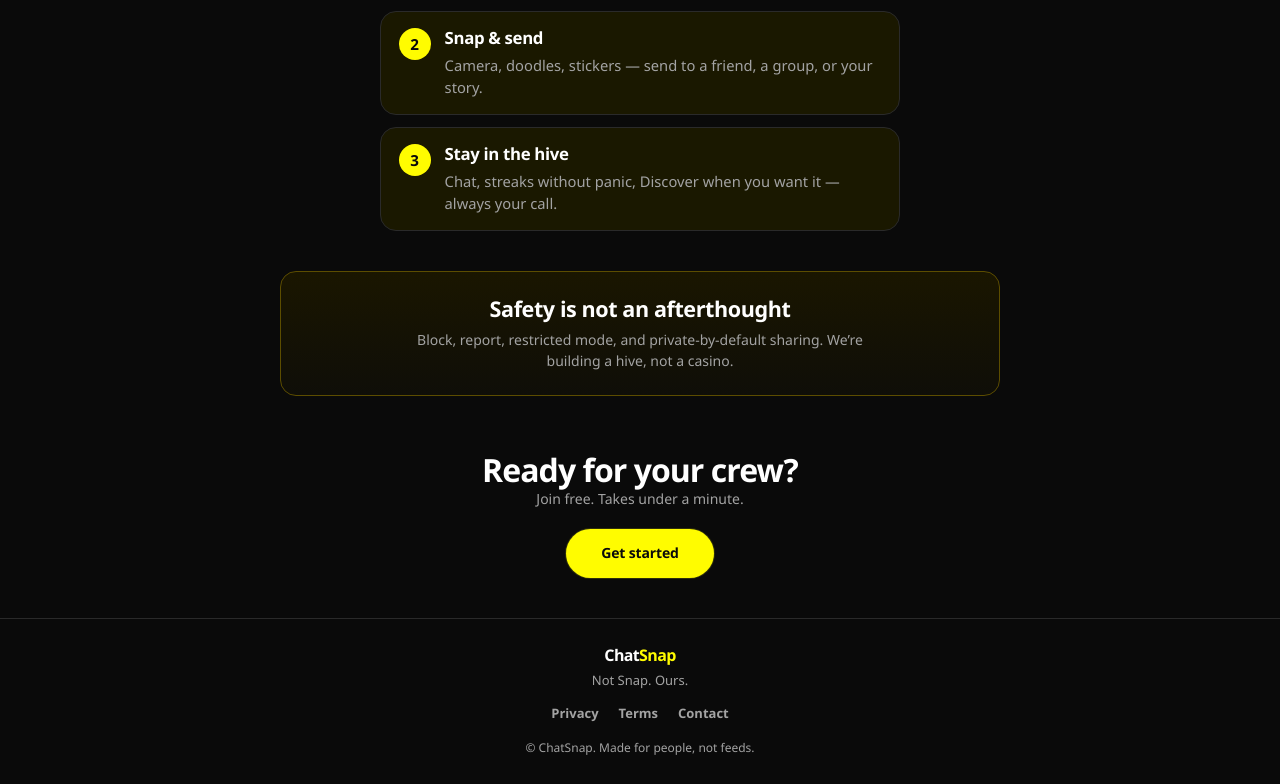
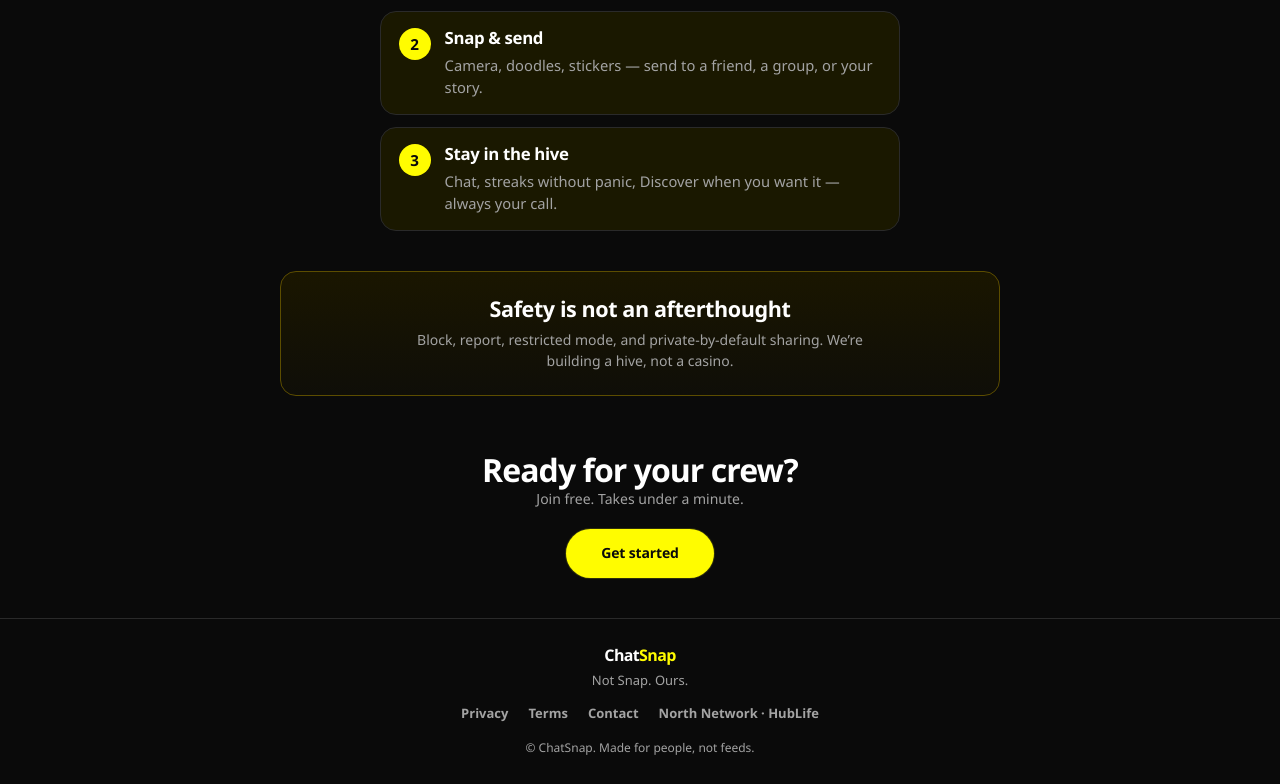
Before and after one commit to brandonlacoste9-tech/chatsnap-new, a React (Vite) app in the folder frontend/: page / in a window 1280 px wide. Shown: the part 1219-2003 px from the top of the page. Built offline with nearby package versions, Linux system fonts and the light colour scheme; no server answers.

Commit message:
fix: reprovision Supabase backend and join North Network
Old project DNS was dead; app was live but could not reach the API.
Wire HubLife deep links on landing + Me for the constellation.

```diff
--- a/frontend/src/locales/en.ts
+++ b/frontend/src/locales/en.ts
@@ -281,6 +281,8 @@
   privacy: "Privacy",
   terms: "Terms",
   contact: "Contact",
+  northNetworkHome: "North Network · HubLife",
+  northNetworkOpen: "⌂ Open HubLife",
   more: "More",
   close: "Close",
   mainNav: "Main navigation",
--- a/frontend/src/locales/fr.ts
+++ b/frontend/src/locales/fr.ts
@@ -286,6 +286,8 @@
   privacy: "Confidentialité",
   terms: "Conditions",
   contact: "Contact",
+  northNetworkHome: "North Network · HubLife",
+  northNetworkOpen: "⌂ Ouvrir HubLife",
   more: "Plus",
   close: "Fermer",
   mainNav: "Navigation principale",
--- a/frontend/src/pages/LandingPage.tsx
+++ b/frontend/src/pages/LandingPage.tsx
@@ -205,6 +205,13 @@
           <Link to="/privacy">{t("privacy")}</Link>
           <Link to="/terms">{t("terms")}</Link>
           <a href="mailto:hello@chatsnap.app">{t("contact")}</a>
+          <a
+            href="https://hublife-192.netlify.app/?from=network&via=chatsnap&utm_source=north_network&utm_medium=cross_app&utm_campaign=chatsnap_v1"
+            target="_blank"
+            rel="noopener noreferrer"
+          >
+            {t("northNetworkHome")}
+          </a>
         </nav>
         <p className="muted" style={{ margin: "16px 0 0", fontSize: 12 }}>
           {t("landCopyright")}
--- a/frontend/src/pages/MePage.tsx
+++ b/frontend/src/pages/MePage.tsx
@@ -337,6 +337,21 @@
           {t("replayOnboarding")}
         </button>
 
+        <a
+          className="btn btn-ghost"
+          style={{
+            marginTop: 16,
+            width: "100%",
+            textAlign: "center",
+            textDecoration: "none",
+          }}
+          href="https://hublife-192.netlify.app/?from=network&via=chatsnap&utm_source=north_network&utm_medium=cross_app&utm_campaign=chatsnap_v1"
+          target="_blank"
+          rel="noopener noreferrer"
+        >
+          {t("northNetworkOpen")}
+        </a>
+
         <button
           type="button"
           className="btn btn-ghost"
```
Also changed, not shown: 2 other files (tests, documents, lock files or other folders).
